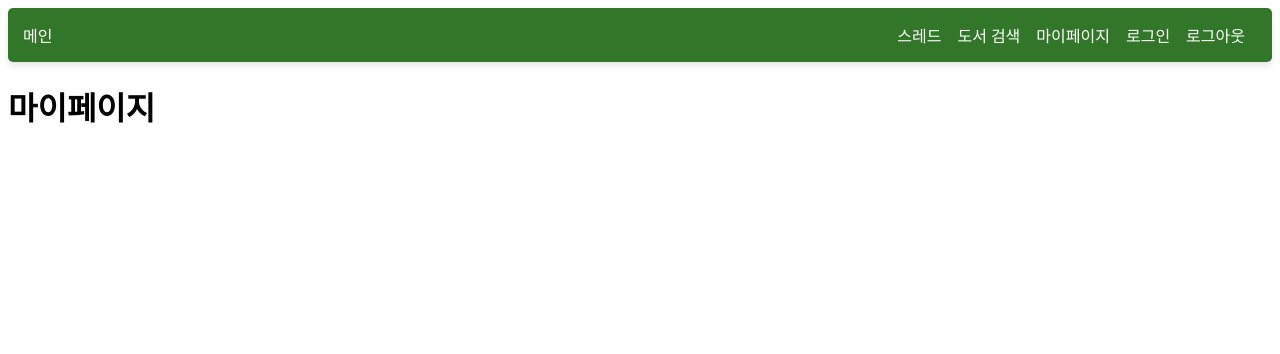
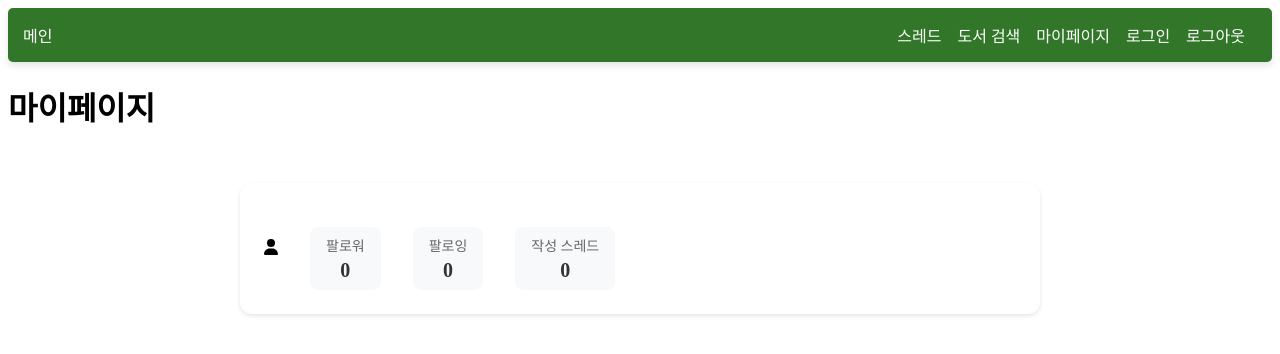
Before and after one commit to OPENARMS1027/Bookiwiki, a Vue app in the folder frontend/: page /mypage in a window 1280 px wide. Shown: the top 354 px of the page. Built offline with nearby package versions, Linux system fonts and the light colour scheme.

Commit message:
feat: 마이페이지 프로필 컴포넌트 작성

```diff
--- /dev/null
+++ b/frontend/src/components/MyPage/Profile.vue
@@ -0,0 +1,160 @@
+<template>
+  <div class="profile-container">
+    <div class="profile-header">
+      <div class="profile-image">
+        <template v-if="userStore.thisUser?.profile_img">
+          <img
+            :src="getImageUrl(userStore.thisUser.profile_img)"
+            alt="프로필 이미지"
+            class="profile-img"
+            @error="handleImageError"
+          />
+        </template>
+        <template v-else>
+          <div
+            class="d2d76bbf7f79ab92e3fd085b97932089efd3a2498efault-profile-icon"
+          >
+            <font-awesome-icon :icon="['fas', 'user']" />
+          </div>
+        </template>
+      </div>
+      <div class="profile-info">
+        <h2 class="nickname">{{ userStore.thisUser?.username }}</h2>
+        <div class="stats">
+          <div class="stat-item">
+            <span class="stat-label">팔로워</span>
+            <span class="stat-value">{{
+              userStore.thisUser?.followers_count || 0
+            }}</span>
+          </div>
+          <div class="stat-item">
+            <span class="stat-label">팔로잉</span>
+            <span class="stat-value">{{
+              userStore.thisUser?.followings_count || 0
+            }}</span>
+          </div>
+          <div class="stat-item">
+            <span class="stat-label">작성 스레드</span>
+            <span class="stat-value">{{
+              userStore.thisUser?.thread_count || 0
+            }}</span>
+          </div>
+        </div>
+      </div>
+    </div>
+  </div>
+</template>
+
+<script setup>
+import { onMounted } from 'vue'
+import { useUserStore } from '@/stores/user'
+
+const userStore = useUserStore()
+
+onMounted(() => {
+  userStore.getThisUser()
+})
+
+const getImageUrl = (profileImg) => {
+  if (!profileImg) return null
+  if (profileImg.startsWith('http')) return profileImg
+  return `http://127.0.0.1:8000/media/${profileImg}`
+}
+
+const handleImageError = () => {
+  const defaultIcon = document.createElement('div')
+  defaultIcon.className = 'default-profile-icon'
+  defaultIcon.innerHTML = "<font-awesome-icon :icon=\"['fas', 'user']\" />"
+  event.target.parentNode.replaceChild(defaultIcon, event.target)
+}
+</script>
+
+<style scoped>
+.profile-container {
+  max-width: 800px;
+  margin: 0 auto;
+  padding: 2rem;
+}
+
+.profile-header {
+  display: flex;
+  align-items: center;
+  gap: 2rem;
+  background-color: white;
+  padding: 1.5rem;
+  border-radius: 12px;
+  box-shadow: 0 2px 4px rgba(0, 0, 0, 0.1);
+}
+
+.profile-image {
+  flex-shrink: 0;
+}
+
+.profile-img {
+  width: 120px;
+  height: 120px;
+  border-radius: 50%;
+  object-fit: cover;
+  border: 3px solid #f0f0f0;
+}
+
+.default-profile-icon {
+  width: 120px;
+  height: 120px;
+  border-radius: 50%;
+  background-color: #f0f0f0;
+  display: flex;
+  align-items: center;
+  justify-content: center;
+  font-size: 3rem;
+  color: #666;
+}
+
+.profile-info {
+  flex: 1;
+}
+
+.nickname {
+  font-size: 1.5rem;
+  font-weight: 600;
+  margin-bottom: 1rem;
+  color: #333;
+}
+
+.stats {
+  display: flex;
+  gap: 2rem;
+}
+
+.stat-item {
+  display: flex;
+  flex-direction: column;
+  align-items: center;
+  padding: 0.5rem 1rem;
+  background-color: #f8f9fa;
+  border-radius: 8px;
+}
+
+.stat-label {
+  font-size: 0.875rem;
+  color: #666;
+  margin-bottom: 0.25rem;
+}
+
+.stat-value {
+  font-size: 1.25rem;
+  font-weight: 600;
+  color: #333;
+}
+
+@media (max-width: 640px) {
+  .profile-header {
+    flex-direction: column;
+    text-align: center;
+  }
+
+  .stats {
+    justify-content: center;
+  }
+}
+</style>
--- a/frontend/src/views/MyPageView.vue
+++ b/frontend/src/views/MyPageView.vue
@@ -1,9 +1,12 @@
 <template>
   <div>
     <h1>마이페이지</h1>
+    <Profile />
   </div>
 </template>
 
-<script setup></script>
+<script setup>
+import Profile from '@/components/MyPage/Profile.vue'
+</script>
 
 <style scoped></style>
```
